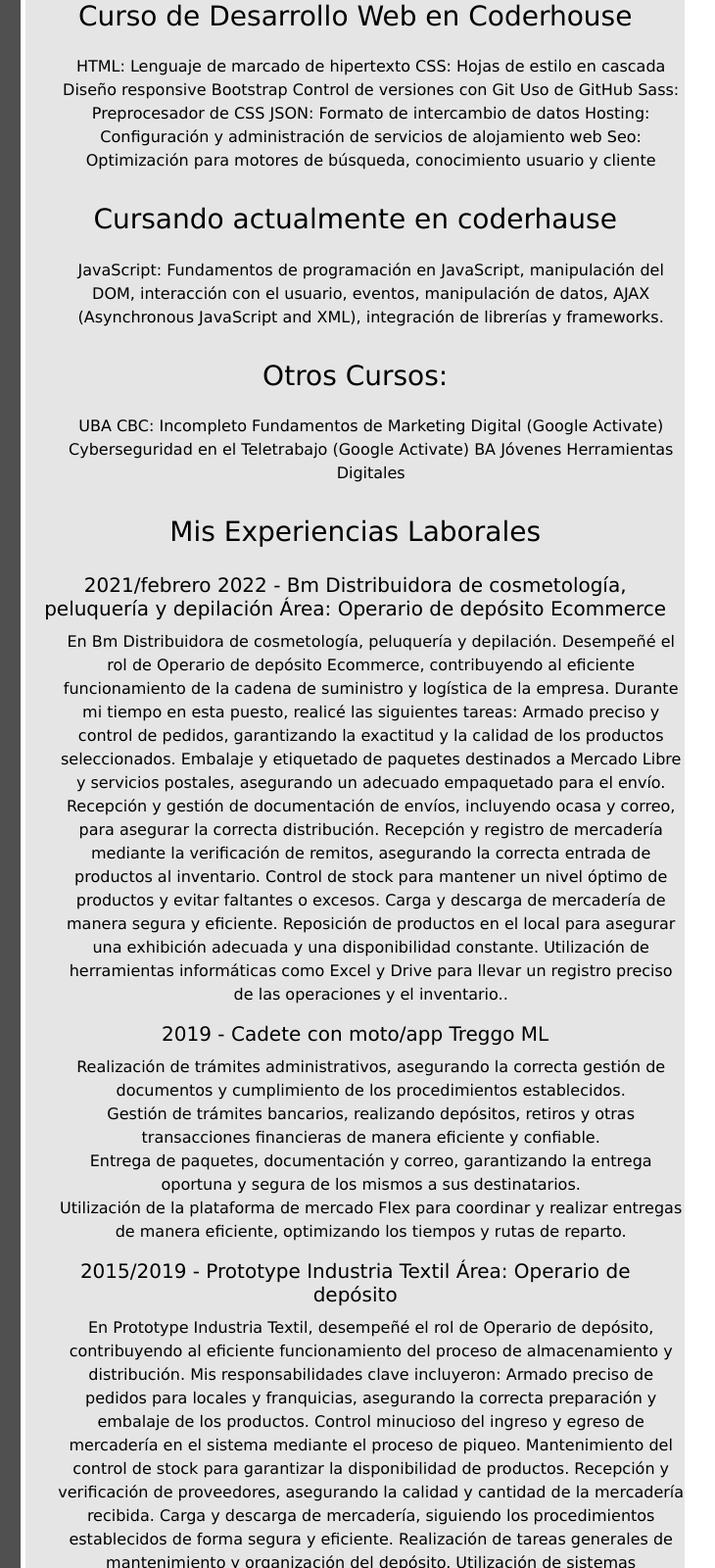
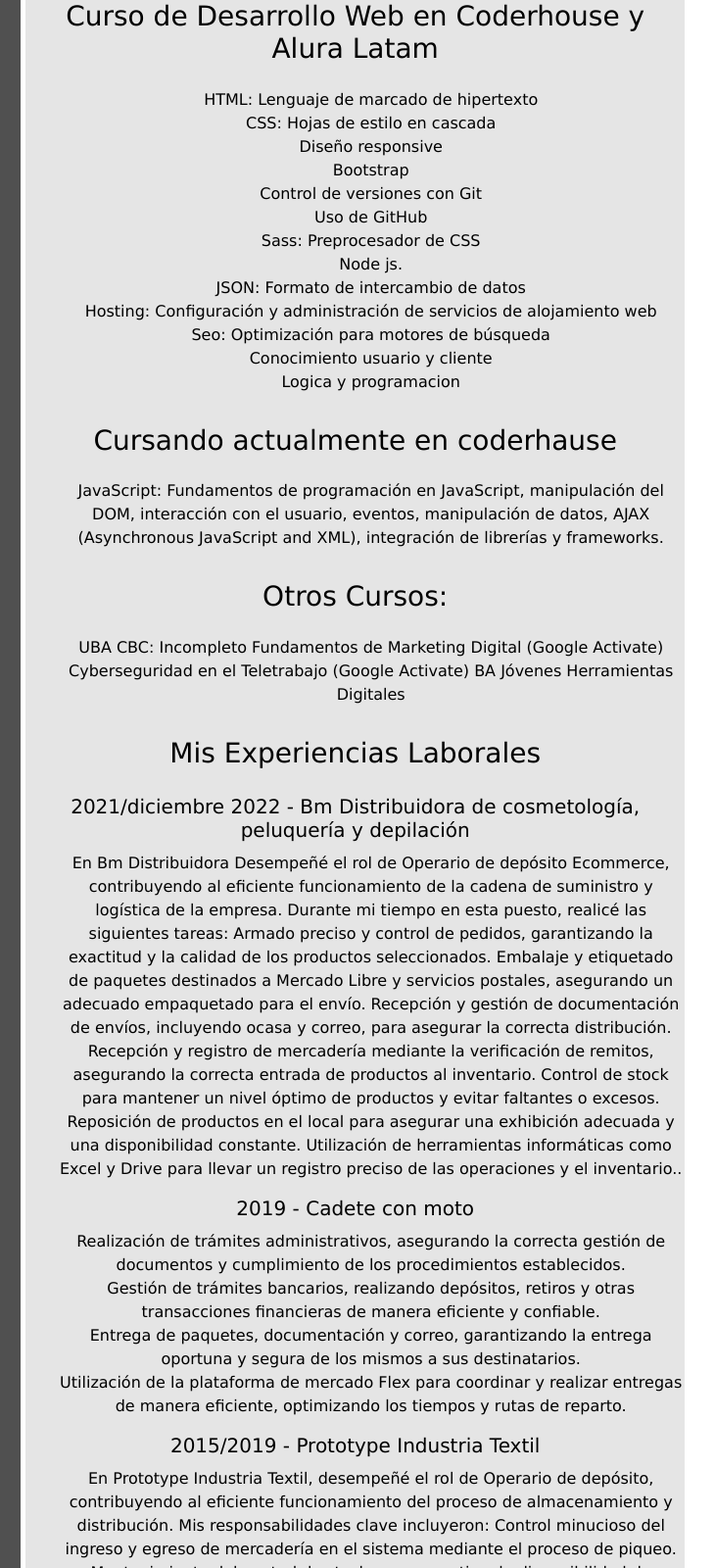
Before and after one commit to EdgarSteinberg/cv1, a plain HTML site: page index.html in a window 1280 px wide. Shown: the part 300-1900 px from the top of the page at 98% size, 448-1178 px from the left. Drawn offline with nearby package versions, Linux system fonts and the light colour scheme.

Commit message:
segundocommit

```diff
--- a/index.html
+++ b/index.html
@@ -25,6 +25,7 @@
 
 
         <main class="contenido">
+            <section>
                 <h3>Mis Estudios</h3>
                 <ul>
                     <li>
@@ -33,24 +34,29 @@
                         Título obtenido: Perito Comercial Especializado en Administración Pública
                     </li>
                 </ul>
-            <h3>Curso de Desarrollo Web en Coderhouse</h3>
+                <h3>Curso de Desarrollo Web en Coderhouse y Alura Latam</h3>
                 <ul>
-                <li>HTML: Lenguaje de marcado de hipertexto
-                    CSS: Hojas de estilo en cascada
-                    Diseño responsive
-                    Bootstrap
-                    Control de versiones con Git
-                    Uso de GitHub
-                    Sass: Preprocesador de CSS
-                    JSON: Formato de intercambio de datos
-                    Hosting: Configuración y administración de servicios de alojamiento web
-                    Seo: Optimización para motores de búsqueda, conocimiento usuario y cliente</li>
+                    <li>HTML: Lenguaje de marcado de hipertexto</li>
+                    <li>CSS: Hojas de estilo en cascada</li>
+                    <li>Diseño responsive</li>
+                    <li>Bootstrap</li>
+                    <li>Control de versiones con Git</li>
+                    <li>Uso de GitHub</li>
+                    <li>Sass: Preprocesador de CSS</li>
+                    <li>Node js.</li>
+                    <li>JSON: Formato de intercambio de datos</li>
+                    <li>Hosting: Configuración y administración de servicios de alojamiento web</li>
+                    <li>Seo: Optimización para motores de búsqueda</li>
+                    <li>Conocimiento usuario y cliente</li>
+                    <li>Logica y programacion</li>
                 </ul>
-            <h3>Cursando actualmente en coderhause
-            </h3>
+
+                <h3>Cursando actualmente en coderhause</h3>
                 <ul>
                     <li>
-                    JavaScript: Fundamentos de programación en JavaScript, manipulación del DOM, interacción con el usuario, eventos, manipulación de datos, AJAX (Asynchronous JavaScript and XML), integración de librerías y frameworks.
+                        JavaScript: Fundamentos de programación en JavaScript, manipulación del DOM, interacción con el
+                        usuario, eventos, manipulación de datos, AJAX (Asynchronous JavaScript and XML), integración de
+                        librerías y frameworks.
                     </li>
                 </ul>
                 <h3>Otros Cursos:</h3>
@@ -58,70 +64,71 @@
                     <li>UBA CBC: Incompleto
                         Fundamentos de Marketing Digital (Google Activate)
                         Cyberseguridad en el Teletrabajo (Google Activate)
-                    BA Jóvenes Herramientas Digitales</li>
+                        BA Jóvenes Herramientas Digitales
+                    </li>
                 </ul>
+
+            </section>
+            <section>
                 <h3>Mis Experiencias Laborales</h3>
                 <div>
-                <h4>2021/febrero 2022 - Bm Distribuidora de cosmetología, peluquería
-                    y
-                    depilación
-                    Área: Operario de depósito Ecommerce</h4>
+                    <h4>2021/diciembre 2022 - Bm Distribuidora de cosmetología, peluquería y depilación</h4>
                     <ul>
-                    <li>En Bm Distribuidora de cosmetología, peluquería y depilación. Desempeñé el rol de Operario de
-                        depósito Ecommerce, contribuyendo al eficiente funcionamiento de la cadena de suministro y
-                        logística de la empresa. Durante mi tiempo en esta puesto, realicé las siguientes tareas:
+                        <li>En Bm Distribuidora Desempeñé el rol de Operario de depósito Ecommerce, contribuyendo al
+                            eficiente funcionamiento de la cadena de suministro y logística de la empresa. Durante mi
+                            tiempo en esta puesto, realicé las siguientes tareas:
 
                             Armado preciso y control de pedidos, garantizando la exactitud y la calidad de los productos
                             seleccionados.
 
-                        Embalaje y etiquetado de paquetes destinados a Mercado Libre y servicios postales, asegurando un
+                            Embalaje y etiquetado de paquetes destinados a Mercado Libre y servicios postales,
+                            asegurando un
                             adecuado empaquetado para el envío.
 
                             Recepción y gestión de documentación de envíos, incluyendo ocasa y correo, para asegurar la
                             correcta distribución.
 
-                        Recepción y registro de mercadería mediante la verificación de remitos, asegurando la correcta
+                            Recepción y registro de mercadería mediante la verificación de remitos, asegurando la
+                            correcta
                             entrada de productos al inventario.
 
                             Control de stock para mantener un nivel óptimo de productos y evitar faltantes o excesos.
 
-                        Carga y descarga de mercadería de manera segura y eficiente.
-
-                        Reposición de productos en el local para asegurar una exhibición adecuada y una disponibilidad
+                            Reposición de productos en el local para asegurar una exhibición adecuada y una
+                            disponibilidad
                             constante.
 
-                        Utilización de herramientas informáticas como Excel y Drive para llevar un registro preciso de
+                            Utilización de herramientas informáticas como Excel y Drive para llevar un registro preciso
+                            de
                             las operaciones y el inventario..</li>
 
                     </ul>
                 </div>
                 <div>
-                <h4>2019 - Cadete con moto/app Treggo ML</h4>
+                    <h4>2019 - Cadete con moto</h4>
                     <ul>
                         <li>Realización de trámites administrativos, asegurando la correcta gestión de documentos y
                             cumplimiento
                             de los procedimientos establecidos.</li>
-                    <li>Gestión de trámites bancarios, realizando depósitos, retiros y otras transacciones financieras
+                        <li>Gestión de trámites bancarios, realizando depósitos, retiros y otras transacciones
+                            financieras
                             de
                             manera eficiente y confiable.</li>
-                    <li>Entrega de paquetes, documentación y correo, garantizando la entrega oportuna y segura de los
+                        <li>Entrega de paquetes, documentación y correo, garantizando la entrega oportuna y segura de
+                            los
                             mismos
                             a sus destinatarios.</li>
                         <li>Utilización de la plataforma de mercado Flex para coordinar y realizar entregas de manera
                             eficiente,
                             optimizando los tiempos y rutas de reparto.</li>
-                    <li></li>
                     </ul>
                 </div>
                 <div>
-                <h4>2015/2019 - Prototype Industria Textil Área: Operario de depósito</h4>
+                    <h4>2015/2019 - Prototype Industria Textil</h4>
                     <ul>
                         <li>En Prototype Industria Textil, desempeñé el rol de Operario de depósito, contribuyendo al
                             eficiente funcionamiento del proceso de almacenamiento y distribución. Mis responsabilidades
                             clave incluyeron:
-
-                        Armado preciso de pedidos para locales y franquicias, asegurando la correcta preparación y
-                        embalaje de los productos.
 
                             Control minucioso del ingreso y egreso de mercadería en el sistema mediante el proceso de
                             piqueo.
@@ -131,51 +138,50 @@
                             Recepción y verificación de proveedores, asegurando la calidad y cantidad de la mercadería
                             recibida.
 
-                        Carga y descarga de mercadería, siguiendo los procedimientos establecidos de forma segura y
-                        eficiente.
-
                             Realización de tareas generales de mantenimiento y organización del depósito.
 
-                        Utilización de sistemas informáticos como Lince y Excel para el registro y seguimiento de las
+                            Utilización de sistemas informáticos como Lince y Excel para el registro y seguimiento de
+                            las
                             operaciones.
 
                             Durante mi tiempo en Prototype Industria Textil, desarrollé habilidades en el manejo de
-                        inventario, atención al detalle y trabajo en equipo. Contribuí al cumplimiento de los pedidos de
+                            inventario, atención al detalle y trabajo en equipo. Contribuí al cumplimiento de los
+                            pedidos de
                             manera precisa y oportuna, asegurando la satisfacción de los clientes y el funcionamiento
                             eficiente de la empresa. </li>
 
                     </ul>
                 </div>
                 <Div>
-                <h4>2012/2015 - Dexvida Local de Deportes Área: Atención al cliente-Vendedor</h4>
+                    <h4>2012/2015 - Dexvida Local de Deportes</h4>
                     <ul>
                         <li>
                             En Dexvida Local de Deportes, fui Vendedor y encargado del local, brindando un servicio
                             excepcional y contribuyendo al crecimiento del negocio. Mis responsabilidades incluyeron:
 
-                        Venta de accesorios e indumentaria deportiva, asesorando a los clientes y brindando un servicio
+                            Venta de accesorios e indumentaria deportiva, asesorando a los clientes y brindando un
+                            servicio
                             de alta calidad.
 
                             Gestión integral del local, manejo de caja, facturación y arqueo de ventas.
 
                             Ventas en línea a través de Mercado Libre.
 
-                        Armado de pedidos y control de stock.
-
-                        Recepción y verificación de la mercadería.
-
                             Utilización de sistemas informáticos como Lince, Posnet y Excel.
 
-                        Durante mi tiempo en Dexvida Local de Deportes, desarrollé habilidades en ventas, atención al
-                        cliente, gestión de inventario y trabajo en equipo. Enfoqué en la excelencia en el servicio al
-                        cliente y la eficiencia operativa, contribuyendo al éxito del negocio y la satisfacción de los
+                            Durante mi tiempo en Dexvida Local de Deportes, desarrollé habilidades en ventas, atención
+                            al
+                            cliente y trabajo en equipo. Enfoqué en la excelencia en el servicio
+                            al
+                            cliente y la eficiencia operativa, contribuyendo al éxito del negocio y la satisfacción de
+                            los
                             clientes.
                         </li>
                     </ul>
+                </Div>
+            </section>
 
 
-
-            </Div>
 
         </main>
         <aside class="aside">
@@ -183,7 +189,8 @@
                 <h3>Datos Personales</h3>
                 <ul>
                     <li><img src="./img/email (3).png" alt="">Email: s.steinberg2019@gmail.com</li>
-                    <li><a href="https://wa.me/1165724140"target="_blank"><img src="./img/whatsapp.png" alt=""></a>Teléfono: 11-6572-4140</li>
+                    <li><a href="https://wa.me/1165724140" target="_blank"><img src="./img/whatsapp.png"
+                                alt=""></a>Teléfono: 11-6572-4140</li>
                     <li>Fecha de Nacimiento: 18/02/90</li>
                     <li>Nacionalidad: argentino</li>
                     <li><img src="./img/hogar.png" alt="">Domicilio: Av. Castañares 4873</li>
@@ -200,15 +207,8 @@
                 </p>
             </div>
         </aside>
-        <footer class="pie">
-            <div>
-
 
     </div>
-        </footer>
-    </div>
-
-    <a href="./pages/form.html">form</a>
 
     <script src="https://cdn.jsdelivr.net/npm/bootstrap@5.1.3/dist/js/bootstrap.bundle.min.js"
         integrity="sha384-ka7Sk0Gln4gmtz2MlQnikT1wXgYsOg+OMhuP+IlRH9sENBO0LRn5q+8nbTov4+1p"
```
Lines whose indentation alone changed are shown as unchanged.
